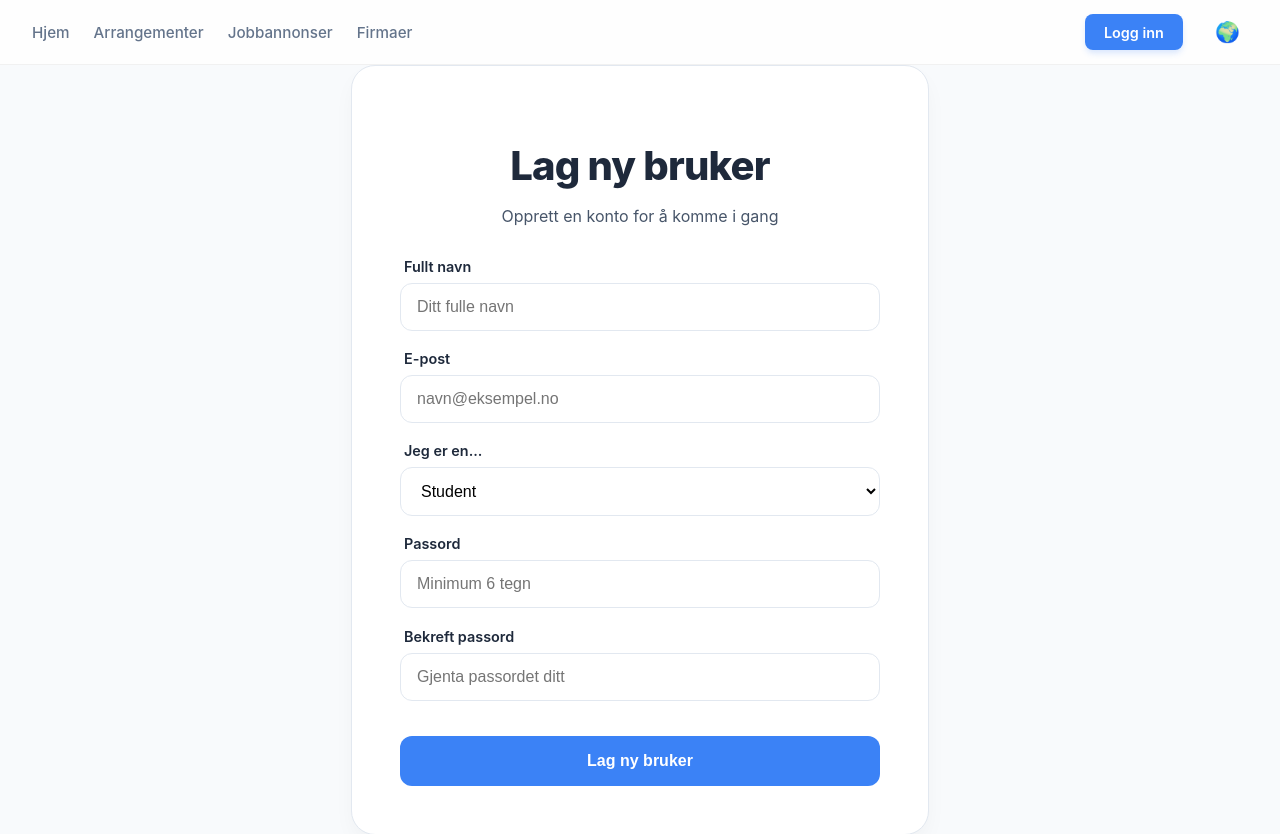
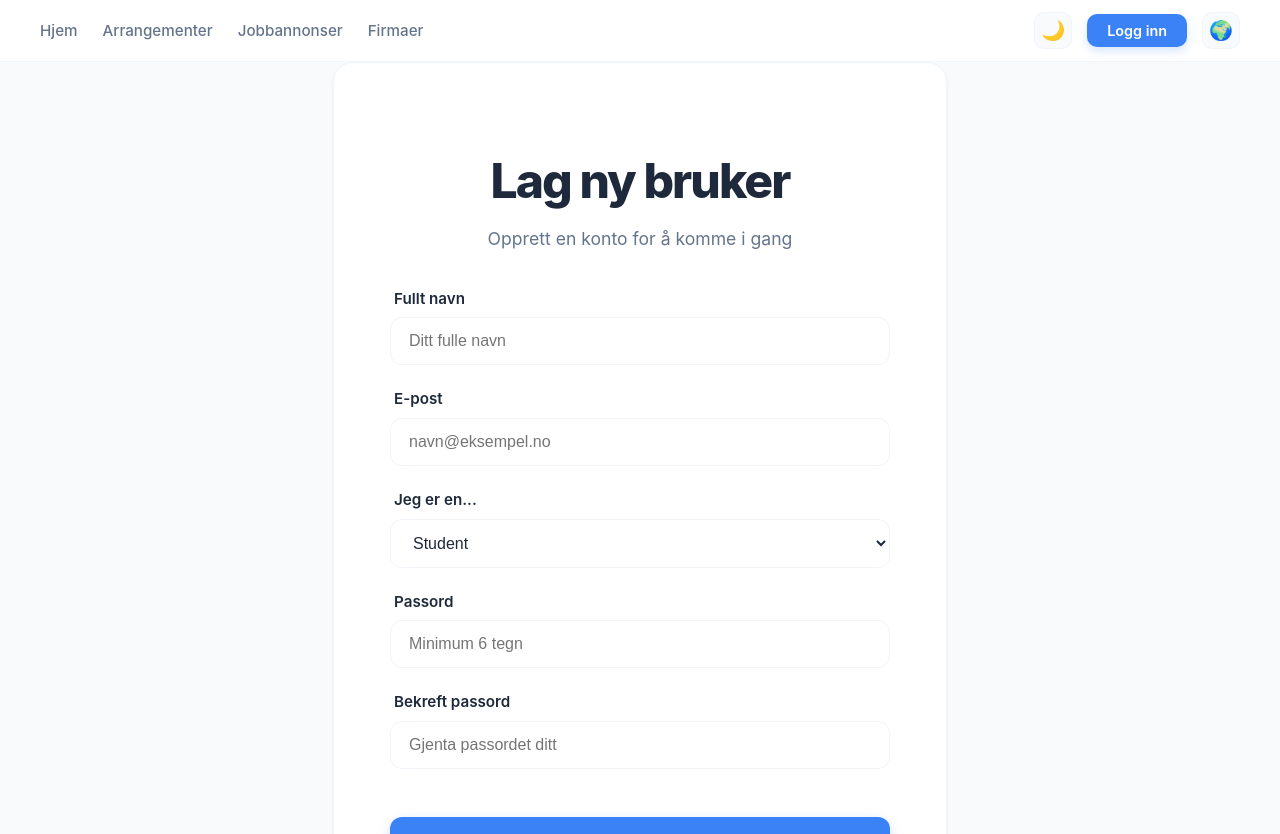
Before and after one commit to Sindre204/TDT4140---StudentOversikten, a React (Vite) app in the folder app/frontend/: page /#/CreateUser in a window 1280 px wide. Shown: the top 834 px of the page. Built offline with nearby package versions, Linux system fonts and the light colour scheme.

Commit message:
91 make darkmode (#92)
* add: darkmode

* fix: darkmode on creat user

* add style to darkmode

---------

Co-authored-by: Henrik Christoffer Kran <henrik.christoffer.kran@gmail.com>

```diff
--- a/app/frontend/src/App.css
+++ b/app/frontend/src/App.css
@@ -1,22 +1,24 @@
 :root {
-  --bg-body: #f8f9fa;
+  --bg-body: #f8fafc;
   --bg-card: #ffffff;
-  --text-main: #212529;
-  --text-muted: #6c757d;
+  --text-main: #1e293b;
+  --text-muted: #64748b;
   --accent: #3b82f6;
-  --border-color: #e9ecef;
-  --shadow: 0 4px 6px -1px rgba(0, 0, 0, 0.05), 0 2px 4px -1px rgba(0, 0, 0, 0.03);
-  --radius: 12px;
+  --border-color: #f1f5f9;
+  --card-shadow: 0 4px 6px -1px rgba(0, 0, 0, 0.05), 0 2px 4px -1px rgba(0, 0, 0, 0.03);
+  --radius: 20px;
+  --input-bg: #ffffff;
 }
 
-
 [data-theme='dark'] {
-  --bg-body: #121212;
-  --bg-card: #1e1e1e;
-  --text-main: #f8f9fa;
-  --text-muted: #adb5bd;
-  --border-color: #2d2d2d;
+  --bg-body: #0f172a;
+  --bg-card: #1e293b;
+  --text-main: #f1f5f9;
+  --text-muted: #94a3b8;
+  --border-color: rgba(255, 255, 255, 0.1);
   --accent: #60a5fa;
+  --card-shadow: 0 10px 15px -3px rgba(0, 0, 0, 0.3);
+  --input-bg: #334155;
 }
 
 html, body, #root {
@@ -26,5 +28,18 @@ html, body, #root {
   margin: 0;
   padding: 0;
   min-height: 100vh;
-  transition: background-color 0.3s ease;
+  transition: background-color 0.3s ease, color 0.3s ease;
 }
+
+.event-card, .company-card, .admin-action-card, .listing-card {
+  background-color: var(--bg-card) !important;
+  border: 1px solid var(--border-color) !important;
+  box-shadow: var(--card-shadow) !important;
+  border-radius: var(--radius) !important;
+}
+
+input, select, textarea {
+  background-color: var(--input-bg) !important;
+  color: var(--text-main) !important;
+  border: 1px solid var(--border-color) !important;
+}
--- a/app/frontend/src/components/Navbar.css
+++ b/app/frontend/src/components/Navbar.css
@@ -1,41 +1,25 @@
-:root {
-  --nav-bg: rgba(255, 255, 255, 0.8);
-  --nav-border: rgba(0, 0, 0, 0.05);
-  --text-main: #1e293b;
-  --text-muted: #64748b;
-  --accent-blue: #3b82f6;
-  --accent-hover: #2563eb;
-  --glass-blur: blur(10px);
+.navbar {
+  background-color: var(--bg-card);
+  border-bottom: 1px solid var(--border-color);
+  padding: 12px 0;
+  position: sticky;
+  top: 0;
+  z-index: 1000;
+  transition: background-color 0.3s ease;
 }
 
-[data-theme='dark'] {
-  --nav-bg: rgba(15, 23, 42, 0.8);
-  --nav-border: rgba(255, 255, 255, 0.1);
-  --text-main: #f8fafc;
-  --text-muted: #94a3b8;
-  --accent-blue: #60a5fa;
-  --accent-hover: #3b82f6;
-}
-
-.navbar {
+.navbar-container {
+  max-width: 1200px;
+  margin: 0 auto;
   display: flex;
   justify-content: space-between;
   align-items: center;
-  padding: 0.75rem 2rem;
-  background-color: var(--nav-bg);
-  backdrop-filter: var(--glass-blur);
-  -webkit-backdrop-filter: var(--glass-blur);
-  border-bottom: 1px solid var(--nav-border);
-  position: sticky;
-  top: 0;
-  z-index: 1000;
-  transition: all 0.3s ease ;
+  padding: 0 20px;
 }
 
-.navbar-links, .navbar-actions {
+.navbar-links {
   display: flex;
-  align-items: center;
-  gap: 1.5rem;
+  gap: 25px;
 }
 
 .nav-link {
@@ -43,17 +27,17 @@
   color: var(--text-muted);
   font-weight: 500;
   font-size: 0.95rem;
-  transition: color 0.2s ease;
-  padding: 0.5rem 0;
+  transition: color 0.2s;
   position: relative;
+  padding: 5px 0;
 }
 
 .nav-link:hover {
-  color: var(--text-main);
+  color: var(--accent);
 }
 
 .nav-link.active {
-  color: var(--accent-blue);
+  color: var(--accent);
 }
 
 .nav-link.active::after {
@@ -63,99 +47,104 @@
   left: 0;
   width: 100%;
   height: 2px;
-  background-color: var(--accent-blue);
+  background-color: var(--accent);
   border-radius: 2px;
 }
 
-.btn-primary, .btn-admin {
+.navbar-actions {
+  display: flex;
+  align-items: center;
+  gap: 15px;
+}
+
+/* Den blå knappen fra bildet ditt */
+.btn-primary-nav {
+  background-color: var(--accent);
+  color: white;
+  padding: 8px 20px;
+  border-radius: 10px;
   text-decoration: none;
-  padding: 0.6rem 1.2rem;
-  border-radius: 8px;
   font-weight: 600;
   font-size: 0.9rem;
-  transition: all 0.2s ease;
+  box-shadow: 0 4px 10px rgba(59, 130, 246, 0.2);
+  transition: transform 0.2s, background-color 0.2s;
 }
 
-.btn-primary {
-  background-color: var(--accent-blue);
-  color: white;
-  box-shadow: 0 4px 6px -1px rgba(59, 130, 246, 0.2);
+.btn-primary-nav:hover {
+  transform: translateY(-1px);
+  filter: brightness(1.1);
 }
 
-.btn-primary:hover {
-  background-color: var(--accent-hover);
-  transform: translateY(-1px);
+/* Den hvite knappen fra bildet ditt */
+.btn-admin-nav {
+  background-color: transparent;
+  color: var(--accent);
+  border: 1.5px solid var(--accent);
+  padding: 7px 18px;
+  border-radius: 10px;
+  text-decoration: none;
+  font-weight: 600;
+  font-size: 0.9rem;
+  transition: all 0.2s;
 }
 
-.btn-admin {
-  background-color: transparent;
-  border: 1px solid var(--accent-blue);
-  color: var(--accent-blue);
+.btn-admin-nav:hover {
+  background-color: var(--accent);
+  color: white;
 }
 
-.btn-admin:hover {
-  background-color: rgba(59, 130, 246, 0.05);
+.theme-toggle, .language-btn {
+  background: none;
+  border: 1px solid var(--border-color);
+  font-size: 1.2rem;
+  cursor: pointer;
+  padding: 6px;
+  border-radius: 10px;
+  display: flex;
+  align-items: center;
+  justify-content: center;
+  background-color: var(--bg-body);
+  transition: all 0.2s;
 }
 
-.role-badge {
-  padding: 0.25rem 0.75rem;
-  background: rgba(59, 130, 246, 0.1);
-  color: var(--accent-blue);
-  border-radius: 20px;
-  font-size: 0.75rem;
-  font-weight: 700;
-  text-transform: uppercase;
+.theme-toggle:hover, .language-btn:hover {
+  border-color: var(--accent);
 }
 
 .language-switcher {
   position: relative;
 }
 
-.language-btn {
-  background: none;
-  border: none;
-  font-size: 1.25rem;
-  cursor: pointer;
-  padding: 0.5rem;
-  border-radius: 50%;
-  transition: background 0.2s;
-}
-
-.language-btn:hover {
-  background: rgba(0, 0, 0, 0.05);
-}
-
 .language-dropdown {
   position: absolute;
+  top: 100%;
   right: 0;
-  top: calc(100% + 10px);
-  background: var(--nav-bg);
-  backdrop-filter: var(--glass-blur);
-  border: 1px solid var(--nav-border);
+  background-color: var(--bg-card);
+  border: 1px solid var(--border-color);
   border-radius: 12px;
-  min-width: 160px;
-  box-shadow: 0 10px 15px -3px rgba(0, 0, 0, 0.1);
+  margin-top: 10px;
+  box-shadow: var(--card-shadow);
   overflow: hidden;
-  display: flex;
-  flex-direction: column;
+  min-width: 140px;
 }
 
 .lang-opt {
+  display: block;
+  width: 100%;
+  padding: 10px 15px;
+  border: none;
   background: none;
-  border: none;
-  padding: 0.75rem 1rem;
   text-align: left;
+  cursor: pointer;
   color: var(--text-main);
-  cursor: pointer;
-  width: 100%;
-  transition: background 0.2s;
+  font-family: inherit;
 }
 
 .lang-opt:hover {
-  background: rgba(59, 130, 246, 0.1);
+  background-color: var(--bg-body);
 }
 
 .lang-opt.active {
-  font-weight: 700;
-  color: var(--accent-blue);
+  color: var(--accent);
+  font-weight: 600;
 }
--- a/app/frontend/src/components/Navbar.jsx
+++ b/app/frontend/src/components/Navbar.jsx
@@ -1,14 +1,21 @@
 import { Link, useLocation } from "react-router-dom";
 import { useAuth } from '../context/AuthContext';
 import { useTranslation } from 'react-i18next';
-import { useState } from 'react';
+import { useState, useEffect } from 'react';
 import './Navbar.css';
 
 export function Navbar() {
   const { user } = useAuth();
   const { t, i18n } = useTranslation();
   const [open, setOpen] = useState(false);
+  const [isDark, setIsDark] = useState(localStorage.getItem('theme') === 'dark');
   const location = useLocation();
+
+  useEffect(() => {
+    const theme = isDark ? 'dark' : 'light';
+    document.documentElement.setAttribute('data-theme', theme);
+    localStorage.setItem('theme', theme);
+  }, [isDark]);
 
   const switchLanguage = (lang) => {
     i18n.changeLanguage(lang);
@@ -20,6 +27,7 @@ export function Navbar() {
 
   return (
     <nav className="navbar">
+      <div className="navbar-container">
         <div className="navbar-links">
           <Link to='/' className={isActive('/') ? 'nav-link active' : 'nav-link'}>{t("home")}</Link>
           <Link to='/Events' className={isActive('/Events') ? 'nav-link active' : 'nav-link'}>{t("events")}</Link>
@@ -28,30 +36,35 @@ export function Navbar() {
         </div>
 
         <div className="navbar-actions">
+          <button
+            className="theme-toggle"
+            onClick={() => setIsDark(!isDark)}
+            title={isDark ? "Bytt til lyst tema" : "Bytt til mørkt tema"}
+          >
+            {isDark ? '☀️' : '🌙'}
+          </button>
+
           {user ? (
             <>
-            {user.role === 'company' && <span className="role-badge">Bedrift</span>}
-            <Link to='/MyProfile' className="btn-primary">{t("myProfile")}</Link>
-
+              <Link to='/MyProfile' className="btn-primary-nav">{t("myProfile")}</Link>
               {(user.role === 'company' || user.role === 'admin') && (
                 <div className="admin-section">
                   {user.role === 'company' ? (
-                  <Link to='/administration' className="btn-admin">Administrasjon</Link>
+                    <Link to='/administration' className="btn-admin-nav">Admin</Link>
                   ) : (
-                  <a href="http://127.0.0.1:8000/admin/" className="btn-admin">Admin</a>
+                    <a href="http://127.0.0.1:8000/admin/" className="btn-admin-nav">Django</a>
                   )}
                 </div>
               )}
             </>
           ) : (
-          <Link to='/LogIn' className="btn-primary">{t("logIn")}</Link>
+            <Link to='/LogIn' className="btn-primary-nav">{t("logIn")}</Link>
           )}
 
           <div className="language-switcher">
             <button className="language-btn" onClick={() => setOpen(!open)}>
               🌍
             </button>
-
             {open && (
               <div className="language-dropdown">
                 <button
@@ -68,6 +81,7 @@ export function Navbar() {
             )}
           </div>
         </div>
+      </div>
     </nav>
   );
 }
--- a/app/frontend/src/pages/CreateUser.css
+++ b/app/frontend/src/pages/CreateUser.css
@@ -2,95 +2,101 @@
     display: flex;
     align-items: center;
     justify-content: center;
-    min-height: calc(100vh - 80px); /* Justerer for navbar */
-    background-color: #f8fafc;
+    min-height: calc(100vh - 80px);
+    background-color: var(--bg-body);
+    transition: background-color 0.3s ease;
 }
 
 .auth-container {
-    background: var(--card-bg);
-    padding: 3rem;
-    border-radius: 24px; /* Samme runde stil som kortene dine */
-    box-shadow: 0 10px 25px -5px rgba(0, 0, 0, 0.05);
+    background: var(--bg-card);
+    padding: 3.5rem;
+    border-radius: var(--radius);
+    box-shadow: var(--card-shadow);
     width: 100%;
-    max-width: 480px;
-    border: 1px solid var(--card-border);
+    max-width: 500px;
+    border: 1px solid var(--border-color);
     text-align: center;
+    transition: all 0.3s ease;
 }
 
 .auth-title {
-    font-size: 2.5rem;
+    font-size: 3rem; /* Gjort større for å matche overskriftene */
     font-weight: 800;
-    color: var(--text-title);
-    margin-bottom: 8px;
-    letter-spacing: -0.02em;
+    color: var(--text-main);
+    margin-bottom: 12px;
+    letter-spacing: -0.04em;
 }
 
 .auth-subtitle {
-    color: var(--text-body);
-    margin-bottom: 32px;
-    font-size: 1rem;
+    color: var(--text-muted);
+    margin-bottom: 40px;
+    font-size: 1.1rem;
 }
 
 .auth-form {
     display: flex;
     flex-direction: column;
-    gap: 1.2rem;
+    gap: 1.5rem;
     text-align: left;
 }
 
 .form-group {
     display: flex;
     flex-direction: column;
-    gap: 0.5rem;
+    gap: 0.6rem;
 }
 
 .form-group label {
     font-weight: 600;
-    font-size: 0.9rem;
-    color: var(--text-title);
+    font-size: 0.95rem;
+    color: var(--text-main);
     padding-left: 4px;
 }
 
 .form-group input,
 .form-group select {
-    padding: 14px 16px;
-    border: 1px solid var(--card-border);
-    border-radius: 12px; /* Samme radius som i Event-kontrollene */
+    padding: 14px 18px;
+    border: 1px solid var(--border-color);
+    border-radius: 12px;
     font-size: 1rem;
-    background-color: white;
+    background-color: var(--input-bg); /* Mørk bakgrunn i darkmode */
+    color: var(--text-main);
     transition: all 0.2s ease;
 }
 
-.form-group input:focus {
-    border-color: var(--accent-blue);
+.form-group input:focus,
+.form-group select:focus {
+    border-color: var(--accent);
     outline: none;
-    box-shadow: 0 0 0 4px rgba(59, 130, 246, 0.1);
+    box-shadow: 0 0 0 4px rgba(59, 130, 246, 0.15);
 }
 
 .auth-submit-btn {
-    background-color: var(--accent-blue);
+    background-color: var(--accent);
     color: white;
     padding: 16px;
     border: none;
     border-radius: 12px;
-    font-size: 1rem;
+    font-size: 1.1rem;
     font-weight: 700;
     cursor: pointer;
-    transition: transform 0.2s, background-color 0.2s;
-    margin-top: 1rem;
+    transition: all 0.2s ease;
+    margin-top: 1.5rem;
+    box-shadow: 0 4px 12px rgba(59, 130, 246, 0.25);
 }
 
 .auth-submit-btn:hover {
-    background-color: #2563eb;
+    filter: brightness(1.1);
     transform: translateY(-2px);
 }
 
 .error-bubble {
-    background-color: #fef2f2;
-    color: #dc2626;
-    padding: 12px;
-    border-radius: 8px;
-    font-size: 0.875rem;
+    background-color: rgba(220, 38, 38, 0.1);
+    color: #ef4444;
+    padding: 14px;
+    border-radius: 10px;
+    font-size: 0.9rem;
     font-weight: 500;
-    border: 1px solid #fee2e2;
+    border: 1px solid rgba(220, 38, 38, 0.2);
+    margin-bottom: 20px;
 }
--- a/app/frontend/src/pages/LogIn.css
+++ b/app/frontend/src/pages/LogIn.css
@@ -1,75 +1,92 @@
 .login-container {
-    max-width: 400px;
-    margin: 40px auto;
-    padding: 30px;
-    border: 1px solid #ddd;
-    border-radius: 8px;
-    box-shadow: 0 2px 10px rgba(0, 0, 0, 0.1);
-    background-color: white;
+    max-width: 450px; /* Gjort litt bredere for bedre balanse */
+    margin: 80px auto; /* Mer luft i toppen slik som på bildet */
+    padding: 40px;
+    border: 1px solid var(--border-color);
+    border-radius: var(--radius); /* Bruker 20px fra App.css */
+    box-shadow: var(--card-shadow);
+    background-color: var(--bg-card); /* Skifter farge i Dark Mode */
+    transition: all 0.3s ease;
+}
+
+.login-title {
+    text-align: center;
+    font-size: 2.5rem;
+    font-weight: 800;
+    color: var(--text-main);
+    margin-bottom: 30px;
+    letter-spacing: -0.04em;
 }
 
 .login-form {
     display: flex;
     flex-direction: column;
-    gap: 15px;
+    gap: 20px;
 }
 
 .form-group {
     display: flex;
     flex-direction: column;
-    gap: 5px;
+    gap: 8px;
     text-align: left;
 }
 
 .form-group label {
-    font-weight: bold;
-    font-size: 0.9em;
-    color: #333;
+    font-weight: 600;
+    font-size: 0.95rem;
+    color: var(--text-muted); /* Mykere farge for labels */
 }
 
 .form-group input {
-    padding: 10px;
-    border: 1px solid #ccc;
-    border-radius: 4px;
-    font-size: 16px;
+    padding: 14px;
+    background-color: var(--input-bg);
+    border: 1px solid var(--border-color);
+    border-radius: 12px; /* Matche stilen på søkefeltene */
+    font-size: 1rem;
+    color: var(--text-main);
+    transition: border-color 0.2s;
 }
 
-.error-message {
-    color: #dc3545;
-    font-size: 0.9em;
-    margin: 0;
+.form-group input:focus {
+    outline: none;
+    border-color: var(--accent);
 }
 
-
 .login-form button[type="submit"] {
-    background-color: #5d87ff;
+    background-color: var(--accent);
     color: white;
-    padding: 12px;
+    padding: 14px;
     border: none;
-    border-radius: 6px;
-    font-size: 16px;
-    font-weight: 600;
+    border-radius: 12px;
+    font-size: 1rem;
+    font-weight: 700;
     cursor: pointer;
-    transition: background-color 0.2s ease;
+    transition: all 0.2s ease;
     margin-top: 10px;
+    box-shadow: 0 4px 12px rgba(59, 130, 246, 0.25);
 }
 
 .login-form button[type="submit"]:hover {
-    background-color: #4573f1;
+    transform: translateY(-2px);
+    filter: brightness(1.1);
 }
 
 .create-user-link {
     text-align: center;
-    margin-top: 15px;
+    margin-top: 25px;
 }
 
 .create-user-link a {
-    color: #5d87ff;
+    color: var(--accent);
     text-decoration: none;
-    font-size: 14px;
-    font-weight: 500;
+    font-size: 0.95rem;
+    font-weight: 600;
 }
 
 .create-user-link a:hover {
     text-decoration: underline;
 }
+
+[data-theme='dark'] .form-group label {
+    color: var(--text-main);
+}
```
Lines whose indentation alone changed are shown as unchanged.
